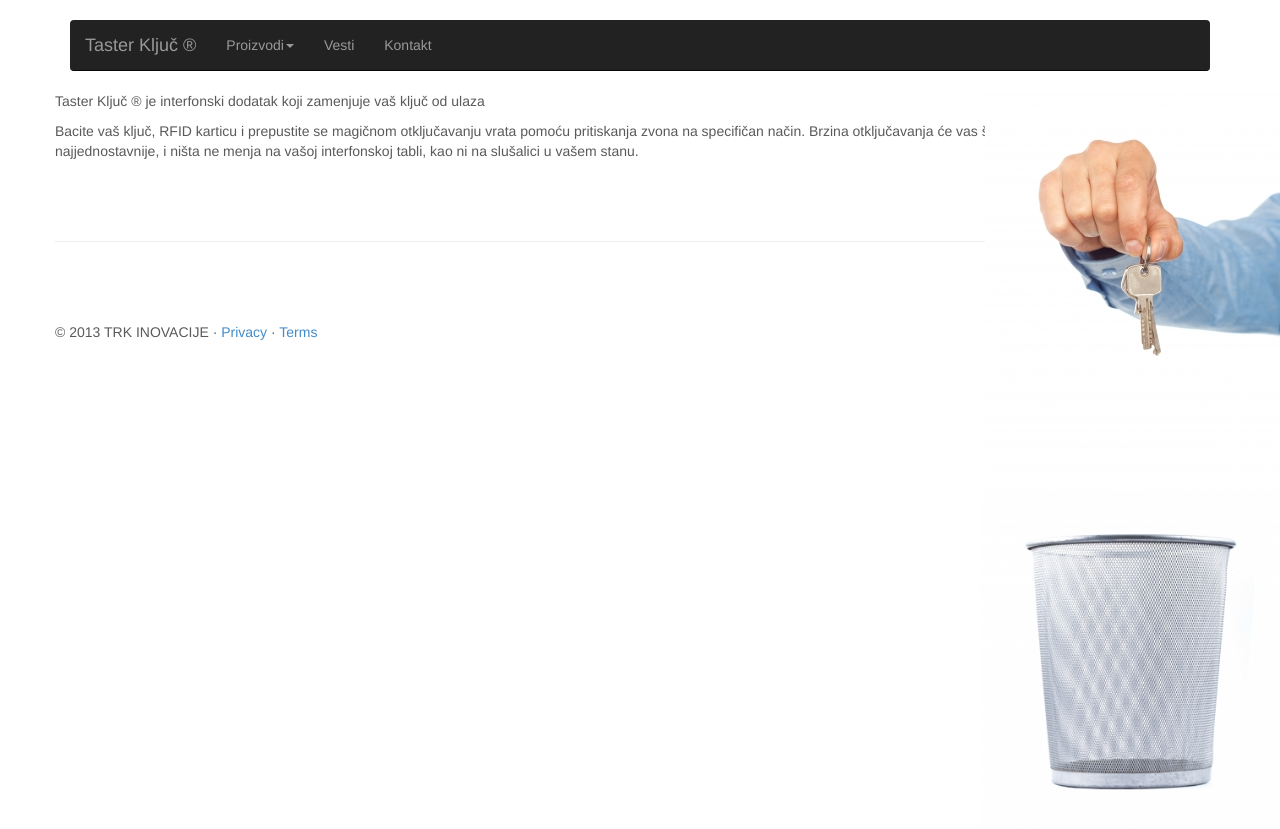
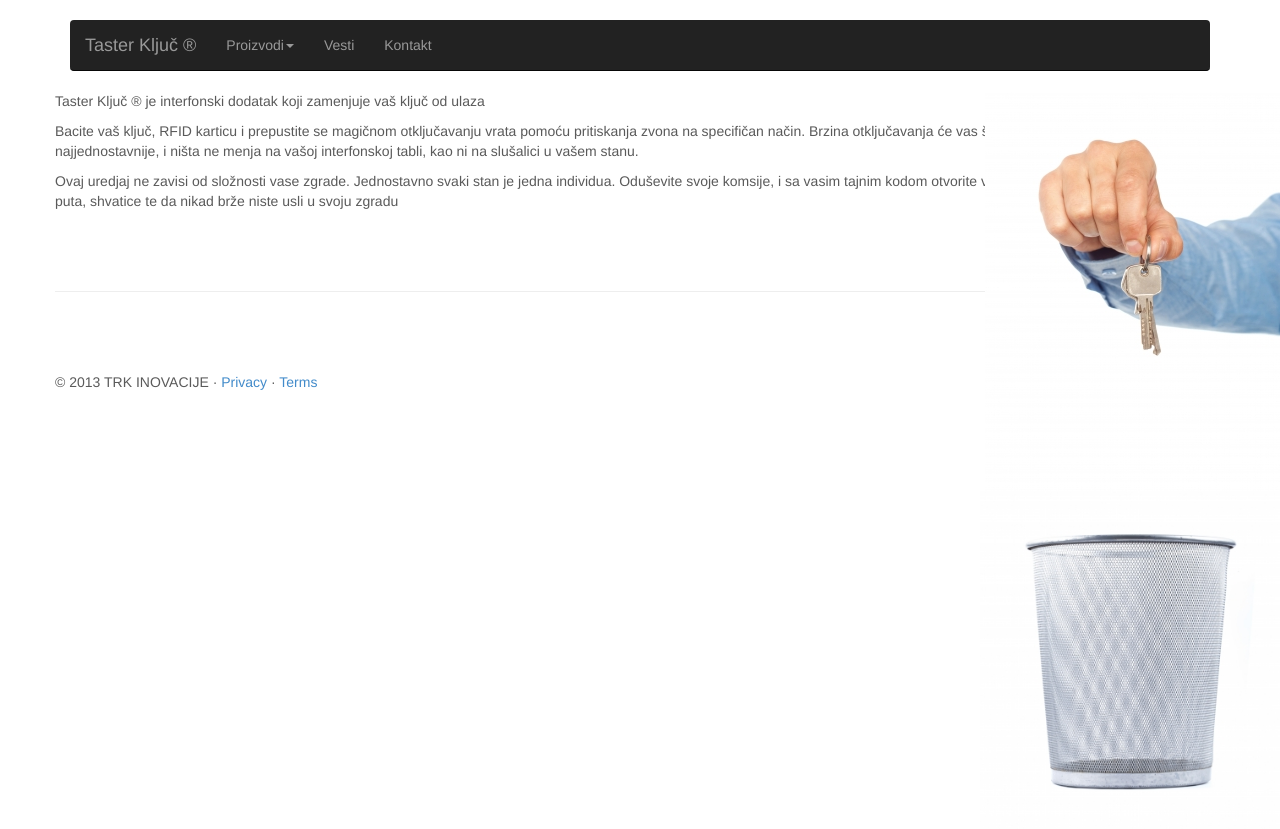
Before and after one commit to trkinovacije/tasterkljuc, a Jekyll site: the page built from _posts/2013-11-04-Sta-je-taster-kljuc.md, in a window 1280 px wide. Shown: the top 829 px of the page. Built offline with Jekyll 4.4.1, drawn with Linux system fonts in a browser that asks for light colours; Markdown is read by kramdown in place of the engine named in the settings.

Commit message:
Update 2013-11-04-Sta-je-taster-kljuc.md

```diff
--- a/_posts/2013-11-04-Sta-je-taster-kljuc.md
+++ b/_posts/2013-11-04-Sta-je-taster-kljuc.md
@@ -14,3 +14,6 @@ Taster Ključ &reg; je interfonski dodatak koji zamenjuje vaš ključ od ulaza
 
 Bacite vaš ključ, RFID karticu i prepustite se magičnom otključavanju vrata pomoću pritiskanja zvona na specifičan način. Brzina otključavanja će vas šokirati! Ovo rešenje je najpovoljnije,
      	i najjednostavnije, i ništa ne menja na vašoj interfonskoj tabli, kao ni na slušalici u vašem stanu.
+
+Ovaj uredjaj ne zavisi od složnosti vase zgrade. Jednostavno svaki stan je jedna individua.  Oduševite svoje komsije,
+i sa vasim tajnim kodom otvorite vaša vrata od zgrade. Posle prvog puta, shvatice te da nikad brže niste usli u svoju zgradu
```
